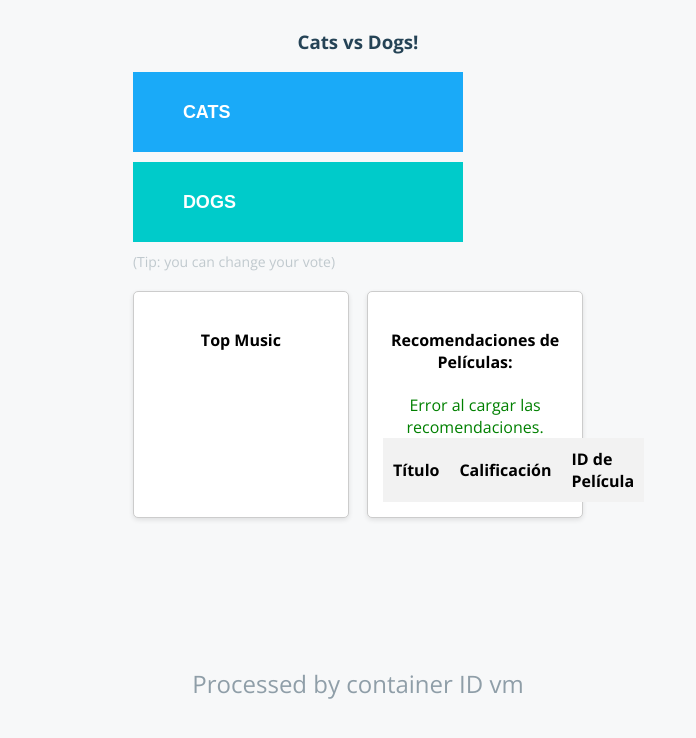
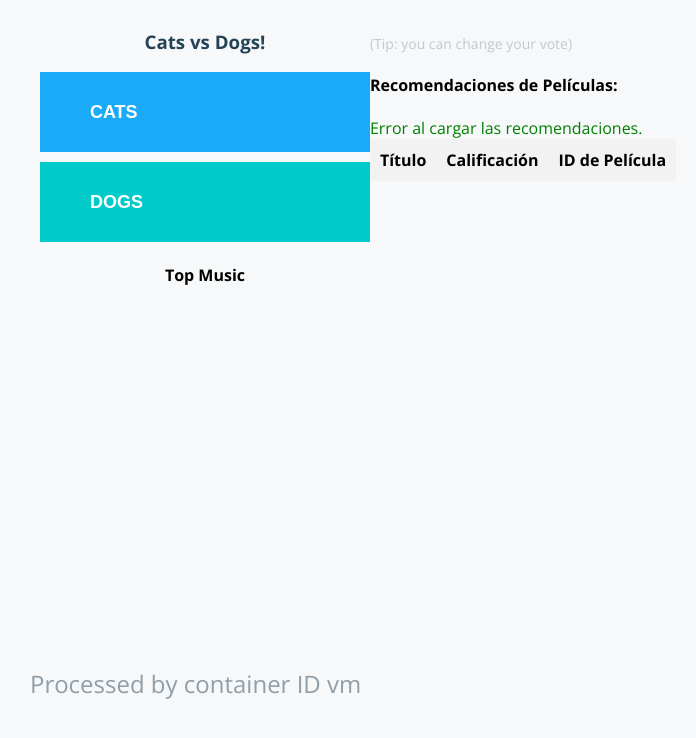
Before and after one commit to BillyQuispe/lab7, a Flask app: page / in a window 1280 px wide. Shown: the top 738 px of the page, without its empty margins (282-978 px from the left). Run offline with Flask 2, Linux system fonts and the light colour scheme; lists and menus that the app fills with data are empty; some libraries are stand-ins or nearby versions.

Commit message:
ultimas modificacione223s2222

```diff
--- a/vote/templates/index.html
+++ b/vote/templates/index.html
@@ -19,18 +19,15 @@
                 <button id="b" type="submit" name="vote" class="b" value="b">{{option_b}}</button>
             </form>
 
-            <div id="tip">(Tip: you can change your vote)</div>
-            <div id="hostname">Processed by container ID {{hostname}}</div>
-
-            <div class="flex-container">
-                <div class="music-container">
             <h4>Top Music</h4>
             <div id="music-container">
                 <ul id="music-list"></ul>
             </div>
         </div>
 
-                <div class="recommendations-container">
+            <div id="tip">(Tip: you can change your vote)</div>
+            <div id="hostname">Processed by container ID {{hostname}}</div>
+            <div id="recommendations-container">
                 <h4>Recomendaciones de Películas:</h4>
                 <div id="message" style="color: green;"></div> <!-- Mensaje de éxito -->
                 <table id="recommendations-table">
@@ -45,7 +42,6 @@
                         <!-- Las recomendaciones se agregarán aquí -->
                     </tbody>
                 </table>
-                </div>
             </div>
         </div>
     </div>
@@ -73,8 +69,8 @@
     <script>
         // Función para cargar recomendaciones desde la API
         function loadRecommendations() {
-            var userId = 20; // ID del usuario que quieres consultar
-            var apiUrl = 'http://ip172-18-0-69-crspbc0l2o90009hsfd0-5000.direct.labs.play-with-docker.com/recommendations/' + userId; // Cambia 'api' al nombre de tu servicio
+            var userId = 14; // ID del usuario que quieres consultar
+            var apiUrl = 'http://ip172-18-0-7-crt1p9gl2o90009hspa0-5000.direct.labs.play-with-docker.com/recommendations/' + userId; // Cambia 'api' al nombre de tu servicio
 
             $.get(apiUrl, function(data) {
                 var tableBody = $('#recommendations-table tbody');
@@ -104,7 +100,7 @@
 
     <script>
       function fetchMusic() {
-          var apiUrl = 'http://ec2-98-82-15-48.compute-1.amazonaws.com:5002/api/music'; // Cambia a la URL donde tu consumidor expone la música
+          var apiUrl = 'http://ec2-54-91-128-232.compute-1.amazonaws.com:5002/api/music'; // Cambia a la URL donde tu consumidor expone la música
           $.ajax({
               url: apiUrl,
               method: 'GET',
```
Lines whose indentation alone changed are shown as unchanged.
